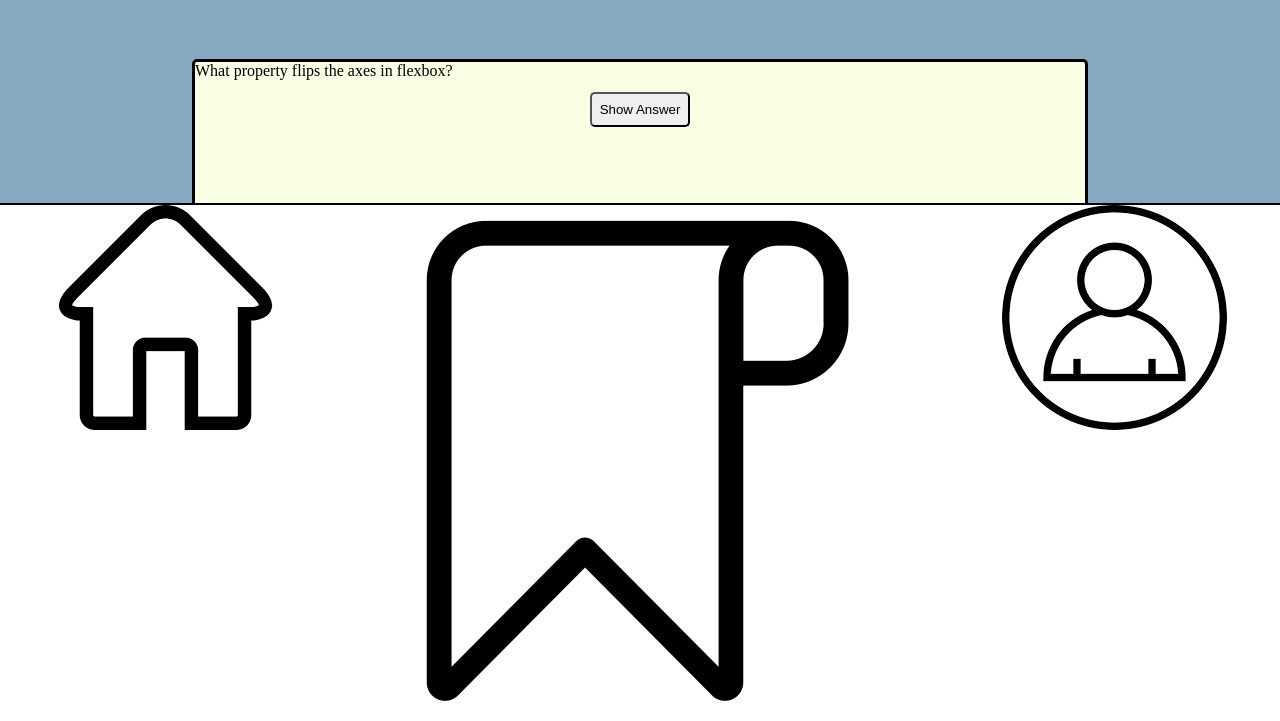
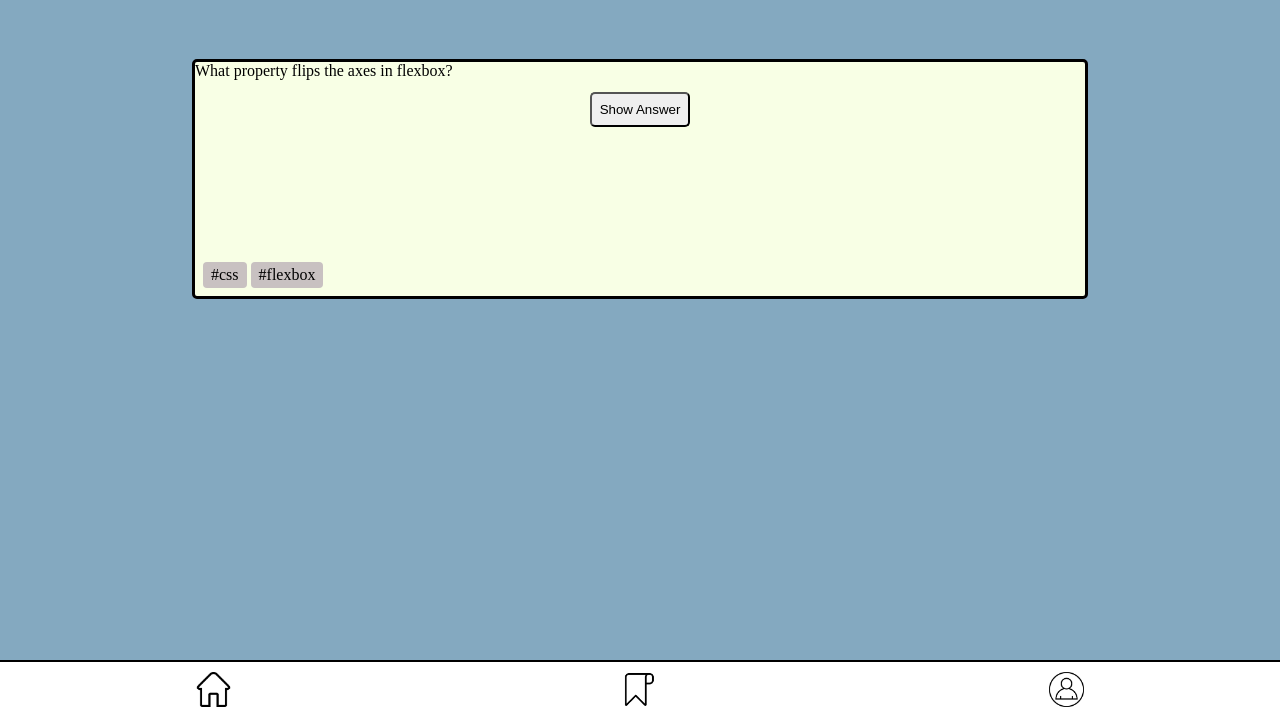
Before and after one commit to LukasWeckner/quizProject, a plain HTML site: page index.html in a window 1280 px wide. Shown: the part 79-800 px from the top of the page. Drawn offline with Linux system fonts and the light colour scheme.

Commit message:
Update css/styles.css
Co-authored-by: FelineHuhn <112863528+FelineHuhn@users.noreply.github.com>

```diff
--- a/css/styles.css
+++ b/css/styles.css
@@ -70,7 +70,7 @@ h1::after {
 .nav__ul__li--current {
   border: 3px solid green;
 }
-.nav__ul__li__img {
+.navigation__list-item__image {
   width: 35px;
   height: 35px;
   margin: 10px 5px;
```
